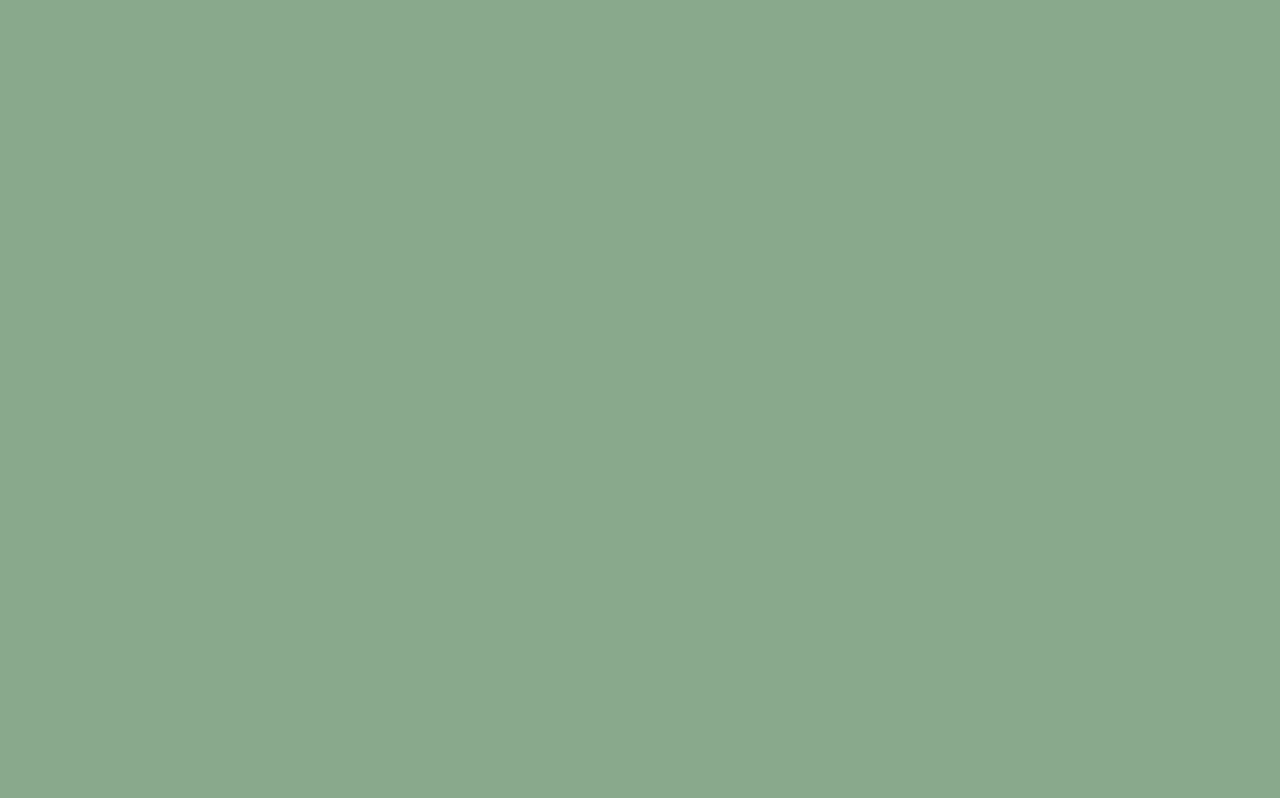
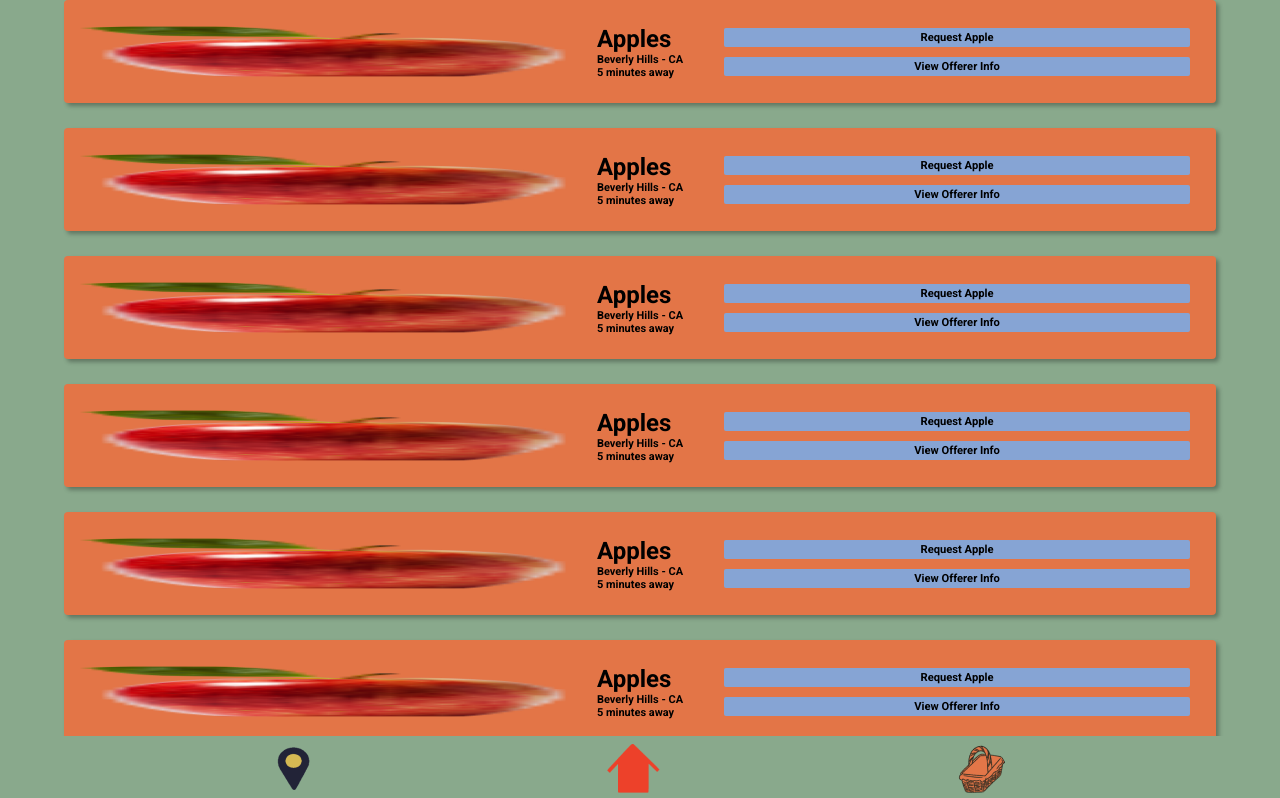
Before and after one commit to The-Squares/fruitbasket-client, a React (Create React App) app: page /offers in a window 1280 px wide. Shown: the top 798 px of the page. Built offline with nearby package versions, Linux system fonts and the light colour scheme.

Commit message:
start of offers page

```diff
--- a/src/App.js
+++ b/src/App.js
@@ -1,6 +1,7 @@
 import React from "react";
 import { BrowserRouter as Router, Switch, Route } from "react-router-dom";
 import Home from "Screens/Home/Home";
+import Offers from "Screens/Offers/Offers";
 import "./App.css";
 
 function App() {
@@ -8,6 +9,7 @@ function App() {
     <Router>
       <Switch>
         <Route path="/" exact component={Home} />
+        <Route path="/offers" exact component={Offers} />
       </Switch>
     </Router>
   );
--- /dev/null
+++ b/src/Screens/Offers/Offers.css
@@ -0,0 +1,7 @@
+.offerButtons {
+  display: flex;
+  flex-direction: column;
+  justify-content: center;
+  align-items: center;
+  gap: 25px;
+}
--- /dev/null
+++ b/src/Screens/Offers/Offers.js
@@ -0,0 +1,23 @@
+import React from "react";
+import "./Offers.css";
+import OfferButton from "Components/OfferButton";
+import BottomBar from "Components/BottomBar";
+
+function Offers() {
+  return (
+    <div className="Offers">
+      <div className="offerButtons">
+        {new Array(20).fill(
+          <OfferButton
+            fruit_name="Apples"
+            location="Beverly Hills - CA"
+            distance="5 minutes away"
+          />
+        )}
+      </div>
+      <BottomBar></BottomBar>
+    </div>
+  );
+}
+
+export default Offers;
```
